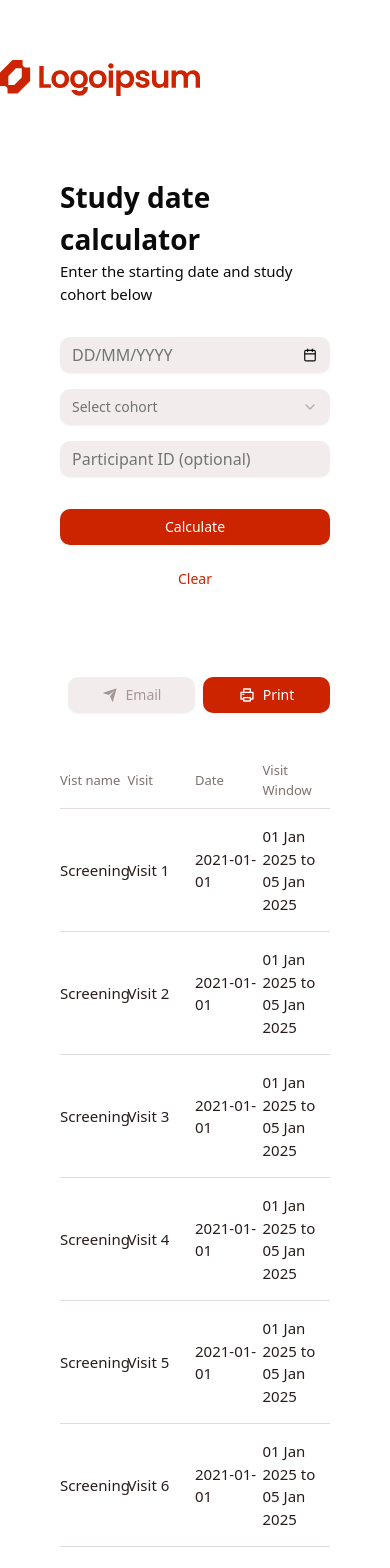
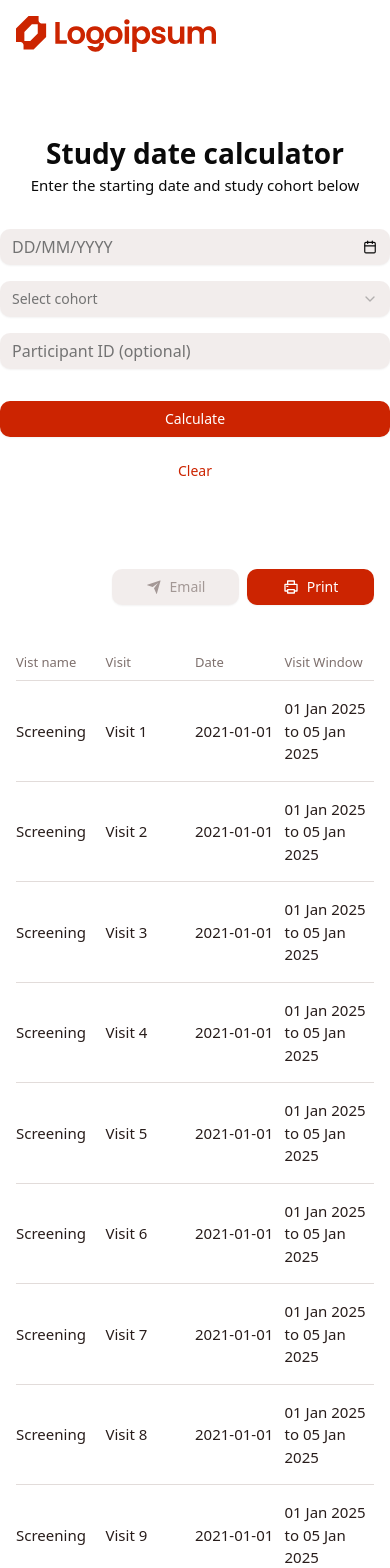
Before and after one commit to Epic-Project-001/s-cal, a Next.js app: page / in a window 390 px wide. Shown: the top 1568 px of the page. Built offline with nearby package versions, Linux system fonts and the light colour scheme.

Commit message:
fix: styling

```diff
--- a/app/layout.tsx
+++ b/app/layout.tsx
@@ -3,6 +3,7 @@ import { Plus_Jakarta_Sans } from "next/font/google";
 import "./globals.css";
 import Footer from "@/components/Footer";
 import Header from "@/components/Header";
+import { Toaster } from "@/components/ui/sonner";
 
 const jakartaSans = Plus_Jakarta_Sans({
   variable: "--font-geist-sans",
@@ -22,8 +23,9 @@ export default function RootLayout({
   return (
     <html lang="en">
       <body
-        className={`${jakartaSans.variable} antialiased min-h-screen flex flex-col py-15`}
+        className={`${jakartaSans.variable} antialiased min-h-screen flex flex-col py-4 lg:py-6 xl:py-15`}
       >
+        <Toaster />
         <Header />
         <main className="grow flex flex-col">{children}</main>
         <Footer />
--- a/components/Footer.tsx
+++ b/components/Footer.tsx
@@ -1,6 +1,6 @@
 export default function Footer() {
   return (
-    <footer className="flex pt-4 text-[15px] justify-between mt-auto">
+    <footer className="flex px-4 lg:px-6 xl:px-15 pt-4 text-[15px] justify-between mt-auto">
       <div>
         © {new Date().getFullYear()} Lorem Ipsum Study. All rights reserved.
       </div>
--- a/components/Header.tsx
+++ b/components/Header.tsx
@@ -2,7 +2,7 @@ import React from "react";
 
 export default function Header() {
   return (
-    <header>
+    <header className="px-4 lg:px-6 xl:px-15">
       <svg
         width="200"
         height="36"
--- a/components/ResultsTable.tsx
+++ b/components/ResultsTable.tsx
@@ -4,6 +4,8 @@ import { Button } from "./ui/button";
 import { RiPrinterLine, RiSendPlaneFill } from "react-icons/ri";
 import { useRef } from "react";
 import { useReactToPrint } from "react-to-print";
+import domtoimage from "dom-to-image-more";
+import { toast } from "sonner";
 
 interface Data {
   name: string;
@@ -36,10 +38,26 @@ export default function ResultsTable() {
 
   const reactToPrintFn = useReactToPrint({ contentRef: tableContainerRef });
 
+  const handleDownload = async () => {
+    if (!tableContainerRef.current) return;
+    const dataUrl = await domtoimage.toPng(tableContainerRef.current);
+    const link = document.createElement("a");
+    link.download = "screenshot.png";
+    link.href = dataUrl;
+    link.click();
+    toast.success("Screenshot downloaded successfully");
+    window.location.href =
+      "mailto:someone@example.com?subject=See attached screenshot";
+  };
+
   return (
     <div className="flex-1">
-      <div className="flex justify-end gap-2 px-15">
-        <Button variant="secondary" className="text-[#2E191466] w-[127px]">
+      <div className="flex justify-end gap-2 px-4 lg:px-6 xl:px-15">
+        <Button
+          onClick={handleDownload}
+          variant="secondary"
+          className="text-[#2E191466] w-[127px]"
+        >
           <RiSendPlaneFill size={14} className="text-[#A49896]" />
           Email
         </Button>
@@ -53,7 +71,10 @@ export default function ResultsTable() {
         </Button>
       </div>
 
-      <div ref={tableContainerRef} className="overflow-x-auto px-15 py-10">
+      <div
+        ref={tableContainerRef}
+        className="overflow-x-auto px-4 lg:px-6 xl:px-15 py-10"
+      >
         <table className="w-full table-fixed overflow-x-auto border-collapse divide-y divide-[#6E504933]">
           <thead>
             <tr>
--- a/components/StudyDateCalculator.tsx
+++ b/components/StudyDateCalculator.tsx
@@ -36,8 +36,7 @@ export default function StudyDateCalculator() {
   });
 
   return (
-    <div className="px-15 flex justify-center">
-      <div className="max-w-[431px] w-full flex my-20 flex-col items-center">
+    <div className="mx-auto max-w-[431px] w-full flex my-20 flex-col items-center">
       <h1 className="font-bold text-[28px]">Study date calculator</h1>
       <p>Enter the starting date and study cohort below</p>
       <Form {...form}>
@@ -109,6 +108,5 @@ export default function StudyDateCalculator() {
         </form>
       </Form>
     </div>
-    </div>
   );
 }
--- /dev/null
+++ b/components/ui/sonner.tsx
@@ -0,0 +1,25 @@
+"use client"
+
+import { useTheme } from "next-themes"
+import { Toaster as Sonner, ToasterProps } from "sonner"
+
+const Toaster = ({ ...props }: ToasterProps) => {
+  const { theme = "system" } = useTheme()
+
+  return (
+    <Sonner
+      theme={theme as ToasterProps["theme"]}
+      className="toaster group"
+      style={
+        {
+          "--normal-bg": "var(--popover)",
+          "--normal-text": "var(--popover-foreground)",
+          "--normal-border": "var(--border)",
+        } as React.CSSProperties
+      }
+      {...props}
+    />
+  )
+}
+
+export { Toaster }
--- a/package.json
+++ b/package.json
@@ -21,12 +21,14 @@
     "html2canvas": "^1.4.1",
     "lucide-react": "^0.543.0",
     "next": "15.5.2",
+    "next-themes": "^0.4.6",
     "react": "19.1.0",
     "react-day-picker": "^9.9.0",
     "react-dom": "19.1.0",
     "react-hook-form": "^7.62.0",
     "react-icons": "^5.5.0",
     "react-to-print": "^3.1.1",
+    "sonner": "^2.0.7",
     "tailwind-merge": "^3.3.1",
     "zod": "^4.1.5"
   },
```
Also changed, not shown: 1 other file (tests, documents, lock files or other folders). Lines whose indentation alone changed are shown as unchanged.
